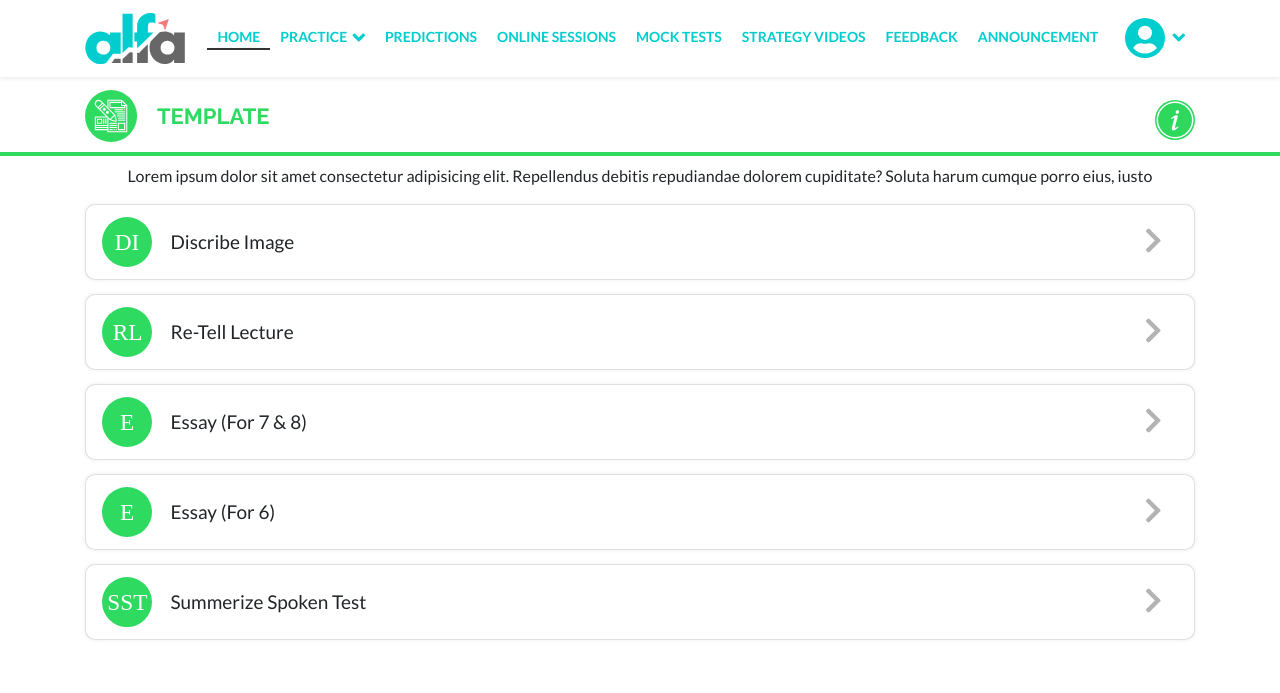
After one commit to PVKotecha/alfa-dashboard, a PHP site: page /template.html in a window 1280 px wide. The commit adds this page. Shown: the top 693 px of the page. Run offline with PHP 8.4, Linux system fonts and the light colour scheme.

Commit message:
[fix] template page

```diff
--- a/css/alfa-style.css
+++ b/css/alfa-style.css
@@ -3432,6 +3432,27 @@ body.dragging * {
     margin-right: unset;
     text-transform: unset;
     background: unset;
+}
+/*--
+    Template page
+--*/
+.alfa-body.alfa-PT-sidebar.template .card.alfa-sidebar-main-card{
+    padding: 12px 16px;
+    cursor: pointer;
+}
+.alfa-body.alfa-PT-sidebar.template .card.alfa-sidebar-main-card:hover{
+    border-color: #2fda61;
+}
+.alfa-template-list-img{
+    max-width: 50px;
+}
+.alfa-body.template.dictionary .alfa-sidebar-main-card h2 .alfa-content{
+    padding-left: 15px;
+    max-width: unset;
+    font-size: 19px;
+}
+.alfa-body.template.dictionary .alfa-PT-E-card-btns i {
+    font-size: 28px;
 }
 
 /*Css Loader*/
--- /dev/null
+++ b/template.html
@@ -0,0 +1,340 @@
+<!doctype html>
+<html lang="en">
+
+<head>
+    <!-- Required meta tags -->
+    <meta charset="utf-8">
+    <meta name="viewport" content="width=device-width, initial-scale=1, shrink-to-fit=no">
+
+    <!-- Bootstrap CSS -->
+    <link rel="stylesheet" href="css/bootstrap.min.css">
+
+    <!--Datepicker-->
+    <link rel="stylesheet" href="css/bootstrap-datepicker.min.css">
+
+    <!--Exam Countdown css FlipClock-->
+    <link rel="stylesheet" href="css/flipclock.css">
+
+    <!--ALFA CSS-->
+    <link rel="stylesheet" href="css/alfa-style.css">
+
+    <!--LATO Google Fonts-->
+    <link
+        href="https://fonts.googleapis.com/css2?family=Lato:ital,wght@0,100;0,300;0,400;0,700;0,900;1,100;1,300;1,400;1,700;1,900&display=swap"
+        rel="stylesheet">
+    <link
+        href="https://fonts.googleapis.com/css2?family=Raleway:ital,wght@0,100;0,200;0,300;0,400;0,500;0,600;0,700;0,800;0,900;1,100;1,200;1,300;1,400;1,500;1,600;1,700;1,800;1,900&display=swap"
+        rel="stylesheet">
+
+    <!--Font Awesome-->
+    <link rel="stylesheet" href="css/all.min.css">
+    <link rel="stylesheet" href="css/solid.min.css">
+
+    <!--LineIcons-->
+    <link rel="stylesheet" href="css/LineIcons.css">
+
+    <title>Alfa Dashboard</title>
+
+    <!-- Favicon -->
+    <link rel="icon" href="img/favicon.png">
+</head>
+
+<body>
+    <!--Nav-->
+    <nav class="navbar alfa-navbar navbar-expand-lg shadow-sm bg-white fixed-top">
+        <div class="container">
+            <a class="navbar-brand" href="index.html">
+                <img src="img/alfa.svg" alt="logo" loading="lazy">
+            </a>
+            <button class="navbar-toggler" type="button" data-toggle="collapse" data-target="#navbarSupportedContent"
+                aria-controls="navbarSupportedContent" aria-expanded="false" aria-label="Toggle navigation">
+                <span class="fa fa-bars"></span>
+            </button>
+
+            <div class="collapse navbar-collapse" id="navbarSupportedContent">
+                <ul class="navbar-nav ml-auto">
+                    <li class="nav-item mt-4 mt-lg-0 active">
+                        <a class="nav-link" href="#">Home <span class="sr-only">(current)</span></a>
+                    </li>
+                    <li class="nav-item dropdown megamenu-li">
+                        <a class="nav-link dropdown-toggle" href="" id="dropdown01" data-toggle="dropdown"
+                            aria-haspopup="true" aria-expanded="false">Practice</a>
+                        <div class="dropdown-menu megamenu" aria-labelledby="dropdown01">
+                            <div class="container d-block">
+                                <div class="row">
+                                    <div class="col-sm-6 col-lg-3">
+                                        <div class="media">
+                                            <img src="img/speaking.svg" class="mr-3" alt="...">
+                                            <div class="media-body">
+                                                <h5 class="mt-0 alfa-speaking-menu-title">Speaking</h5>
+                                            </div>
+                                        </div>
+                                        <a class="dropdown-item" href="practice-test-read-aloud.html">Read Aloud</a>
+                                        <a class="dropdown-item" href="practice-test-repeat-sentence.html">Repeat
+                                            Sentence</a>
+                                        <a class="dropdown-item" href="practice-test-discribe-img.html">Describe
+                                            Image</a>
+                                        <a class="dropdown-item" href="practice-test-re-tell-lecture.html">Re-Tell
+                                            Lecture</a>
+                                        <a class="dropdown-item" href="practice-test-answer-short-que.html">Answer Short
+                                            Question</a>
+                                    </div>
+                                    <div class="col-sm-6 col-lg-3">
+                                        <div class="media">
+                                            <img src="img/writing.svg" class="mr-3" alt="...">
+                                            <div class="media-body">
+                                                <h5 class="mt-0 alfa-writing-menu-title">writing</h5>
+                                            </div>
+                                        </div>
+                                        <a class="dropdown-item" href="practice-summerize-written-test.html">Summerized
+                                            Written Text </a>
+                                        <a class="dropdown-item" href="practice-summerize-write-essay.html">Write
+                                            Essay</a>
+                                    </div>
+                                    <div class="col-sm-6 col-lg-3">
+                                        <div class="media">
+                                            <img src="img/reading.svg" class="mr-3" alt="...">
+                                            <div class="media-body">
+                                                <h5 class="mt-0 alfa-reading-menu-title">reading</h5>
+                                            </div>
+                                        </div>
+                                        <a class="dropdown-item" href="practice-multi-choice-multi-ans.html">Multiple
+                                            Choice, Single Answer</a>
+                                        <a class="dropdown-item" href="practice-multi-choice-single-ans.html">Multiple
+                                            Choice, Multiple Answer</a>
+                                        <a class="dropdown-item" href="practice-reorder-para.html">Re-Order
+                                            Paragraph</a>
+                                        <a class="dropdown-item" href="practice-fill-in-the-blanks.html">Reading: Fill
+                                            in the Blanks</a>
+                                        <a class="dropdown-item" href="practice-fill-in-the-blanks-rw.html">Reading
+                                            &amp; Writing: Fill in the Blanks</a>
+                                        <a class="dropdown-item" href="practice-summerize-written-test.html">Summerize
+                                            Written Test</a>
+                                    </div>
+                                    <div class="col-sm-6 col-lg-3">
+                                        <div class="media">
+                                            <img src="img/listening.svg" class="mr-3" alt="...">
+                                            <div class="media-body">
+                                                <h5 class="mt-0 alfa-listening-menu-title">listening</h5>
+                                            </div>
+                                        </div>
+                                        <a class="dropdown-item" href="practice-summerize-spoken-test.html">Summerize
+                                            Spoken Text</a>
+                                        <a class="dropdown-item"
+                                            href="practice-multi-choice-multi-ans-spoken.html">Multiple Choice, Multiple
+                                            Answer</a>
+                                        <a class="dropdown-item" href="practice-fill-in-the-blanks-spoken.html">Reading:
+                                            Fill in the Blanks</a>
+                                        <a class="dropdown-item"
+                                            href="practice-highlight-correct-summary.html">Highlight Correct Summery</a>
+                                        <a class="dropdown-item" href="practice-summerize-written-test.html">Summerize
+                                            Written Text</a>
+                                        <a class="dropdown-item"
+                                            href="practice-multi-choice-single-ans-spoken.html">Multiple Choice,
+                                            Multiple Answer</a>
+                                        <a class="dropdown-item" href="practice-select-missing-word.html">Select Missing
+                                            Words</a>
+                                        <a class="dropdown-item"
+                                            href="practice-highlight-incorrect-words.html">Highlight Correct Words</a>
+                                        <a class="dropdown-item" href="practice-write-from-dictation.html">Write From
+                                            Ditection</a>
+                                    </div>
+                                </div>
+                            </div>
+                        </div>
+                    </li>
+                    <li class="nav-item">
+                        <a class="nav-link" href="#">Predictions</a>
+                    </li>
+                    <li class="nav-item">
+                        <a class="nav-link" href="#">Online Sessions</a>
+                    </li>
+                    <li class="nav-item">
+                        <a class="nav-link" href="#">Mock Tests</a>
+                    </li>
+                    <li class="nav-item">
+                        <a class="nav-link" href="#">Strategy Videos</a>
+                    </li>
+                    <li class="nav-item">
+                        <a class="nav-link" href="#">Feedback</a>
+                    </li>
+                    <li class="nav-item">
+                        <a class="nav-link" href="#">Announcement</a>
+                    </li>
+                </ul>
+                <ul class="navbar-nav ml-auto">
+                    <li class="nav-item dropdown">
+                        <a class="nav-link dropdown-toggle" href="#" id="navbarDropdown" role="button"
+                            data-toggle="dropdown" aria-haspopup="true" aria-expanded="false">
+                            <img src="img/Icon-awesome-user-circle.svg" alt="user dd icon">
+                        </a>
+                        <div class="dropdown-menu dropdown-menu-right alfa-user-dd" aria-labelledby="navbarDropdown">
+                            <a class="dropdown-item media" href="#">
+                                <img src="img/user.jpg" class="mr-3 align-self-center" alt="user">
+                                <div class="media-body align-self-center">
+                                    <small>John Doe<br>
+                                        johndoe@gmail.com</small>
+                                </div>
+                            </a>
+                            <a class="dropdown-item media" href="#">
+                                <i class="fa fa-star-of-david align-self-center"></i>
+                                <div class="media-body align-self-center">
+                                    Upgrade to VIP
+                                </div>
+                            </a>
+                            <a class="dropdown-item media" href="#">
+                                <i class="fa fa-user-circle align-self-center"></i>
+                                <div class="media-body align-self-center">
+                                    Profile Center
+                                </div>
+                            </a>
+                            <a class="dropdown-item media" href="#">
+                                <i class="fa fa-sign-out-alt align-self-center "></i>
+                                <div class="media-body align-self-center">
+                                    Logout
+                                </div>
+                            </a>
+                        </div>
+                    </li>
+                </ul>
+            </div>
+        </div>
+    </nav>
+    <!--Nav End-->
+    <!--Main Header-->
+    <div class="alfa-PT-header-wrapper alfa-reading template">
+        <div class="container">
+            <div class="row no-gutters alfa-PT-header">
+                <div class="col-7">
+                    <div class="alfa-PT-header-left">
+                        <img src="img/template-green.svg" alt="dictinory">
+                        <h1>Template</h1>
+                    </div>
+                </div>
+                <div class="col-5 align-self-center text-right alfa-PT-header-right">
+                    <a href="javascript:void(0);">
+                        <img src="img/i-green.svg" alt="info">
+                    </a>
+                </div>
+            </div>
+        </div>
+    </div>
+    <!--Main Header End-->
+    <!--Alfa body-->
+    <div class="alfa-body alfa-PT-sidebar dictionary template pt-0 mt-2">
+        <div class="container">
+            <p class="text-center">Lorem ipsum dolor sit amet consectetur adipisicing elit. Repellendus debitis
+                repudiandae dolorem cupiditate? Soluta harum cumque porro eius, iusto</p>
+            <div class="card alfa-sidebar-main-card">
+                <div class="row">
+                    <div class="col-10 col-md-8 col-lg-7 align-self-center">
+                        <div class="align-self-center">
+                            <h2>
+                                <img src="img/di-green.svg" alt="di" class="alfa-template-list-img">
+                                <span class="alfa-content">Discribe Image</span>
+                            </h2>
+                        </div>
+                    </div>
+                    <div class="col-2 col-md-4 col-lg-5 align-self-center text-md-right text-lg-right">
+                        <div class="alfa-PT-E-card-btns">
+                            <a href="javascript:void(0);">
+                                <i class="fa fa-chevron-right"></i>
+                            </a>
+                        </div>
+                    </div>
+                </div>
+            </div>
+            <div class="card alfa-sidebar-main-card">
+                <div class="row">
+                    <div class="col-10 col-md-8 col-lg-7 align-self-center">
+                        <div class="align-self-center">
+                            <h2>
+                                <img src="img/rl-green.svg" alt="rl" class="alfa-template-list-img">
+                                <span class="alfa-content">Re-Tell Lecture</span>
+                            </h2>
+                        </div>
+                    </div>
+                    <div class="col-2 col-md-4 col-lg-5 align-self-center text-md-right text-lg-right">
+                        <div class="alfa-PT-E-card-btns">
+                            <a href="javascript:void(0);">
+                                <i class="fa fa-chevron-right"></i>
+                            </a>
+                        </div>
+                    </div>
+                </div>
+            </div>
+            <div class="card alfa-sidebar-main-card">
+                <div class="row">
+                    <div class="col-10 col-md-8 col-lg-7 align-self-center">
+                        <div class="align-self-center">
+                            <h2>
+                                <img src="img/e.svg" alt="e" class="alfa-template-list-img">
+                                <span class="alfa-content">Essay (For 7 &amp; 8)</span>
+                            </h2>
+                        </div>
+                    </div>
+                    <div class="col-2 col-md-4 col-lg-5 align-self-center text-md-right text-lg-right">
+                        <div class="alfa-PT-E-card-btns">
+                            <a href="javascript:void(0);">
+                                <i class="fa fa-chevron-right"></i>
+                            </a>
+                        </div>
+                    </div>
+                </div>
+            </div>
+            <div class="card alfa-sidebar-main-card">
+                <div class="row">
+                    <div class="col-10 col-md-8 col-lg-7 align-self-center">
+                        <div class="align-self-center">
+                            <h2>
+                                <img src="img/e.svg" alt="e" class="alfa-template-list-img">
+                                <span class="alfa-content">Essay (For 6)</span>
+                            </h2>
+                        </div>
+                    </div>
+                    <div class="col-2 col-md-4 col-lg-5 align-self-center text-md-right text-lg-right">
+                        <div class="alfa-PT-E-card-btns">
+                            <a href="javascript:void(0);">
+                                <i class="fa fa-chevron-right"></i>
+                            </a>
+                        </div>
+                    </div>
+                </div>
+            </div>
+            <div class="card alfa-sidebar-main-card">
+                <div class="row">
+                    <div class="col-10 col-md-8 col-lg-7 align-self-center">
+                        <div class="align-self-center">
+                            <h2>
+                                <img src="img/sst-green.svg" alt="sst" class="alfa-template-list-img">
+                                <span class="alfa-content">Summerize Spoken Test</span>
+                            </h2>
+                        </div>
+                    </div>
+                    <div class="col-2 col-md-4 col-lg-5 align-self-center text-md-right text-lg-right">
+                        <div class="alfa-PT-E-card-btns">
+                            <a href="javascript:void(0);">
+                                <i class="fa fa-chevron-right"></i>
+                            </a>
+                        </div>
+                    </div>
+                </div>
+            </div>
+        </div>
+    </div>
+    <!--Alfa body End-->
+
+    <!-- jQuery first, then Popper.js, then Bootstrap JS -->
+    <script src="js/jquery-3.5.1.min.js"></script>
+    <script src="js/popper.min.js"></script>
+    <script src="js/bootstrap.min.js"></script>
+    <script src="js/bootstrap-datepicker.min.js"></script>
+    <script src="js/circles.min.js"></script>
+    <script src="js/flipclock.min.js"></script>
+    <script src="js/wavesurfer.min.js"></script>
+    <script src="js/jquery.simplePagination.js"></script>
+    <script src="js/alfa-scripts.js"></script>
+
+</body>
+
+</html>
```
Also changed, not shown: img/di-green.svg (added), img/e.svg (added), img/rl-green.svg (added), img/sst-green.svg (added), img/template-green.svg (added).
